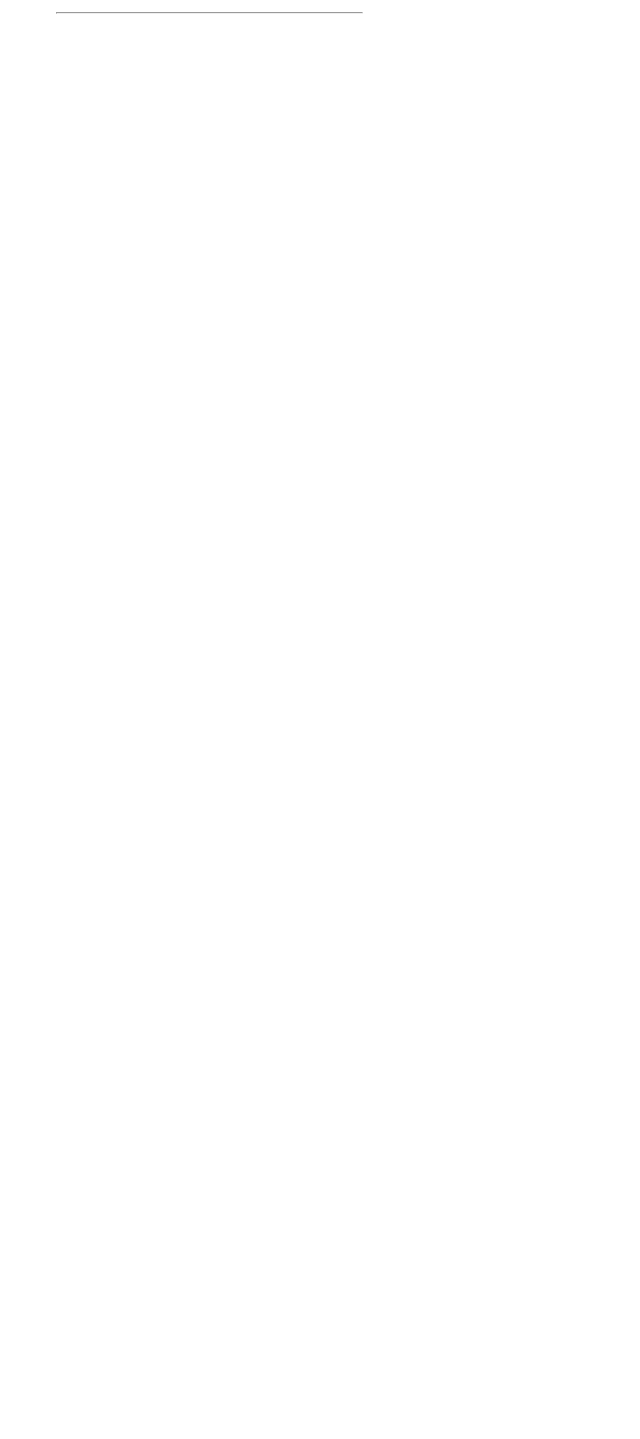
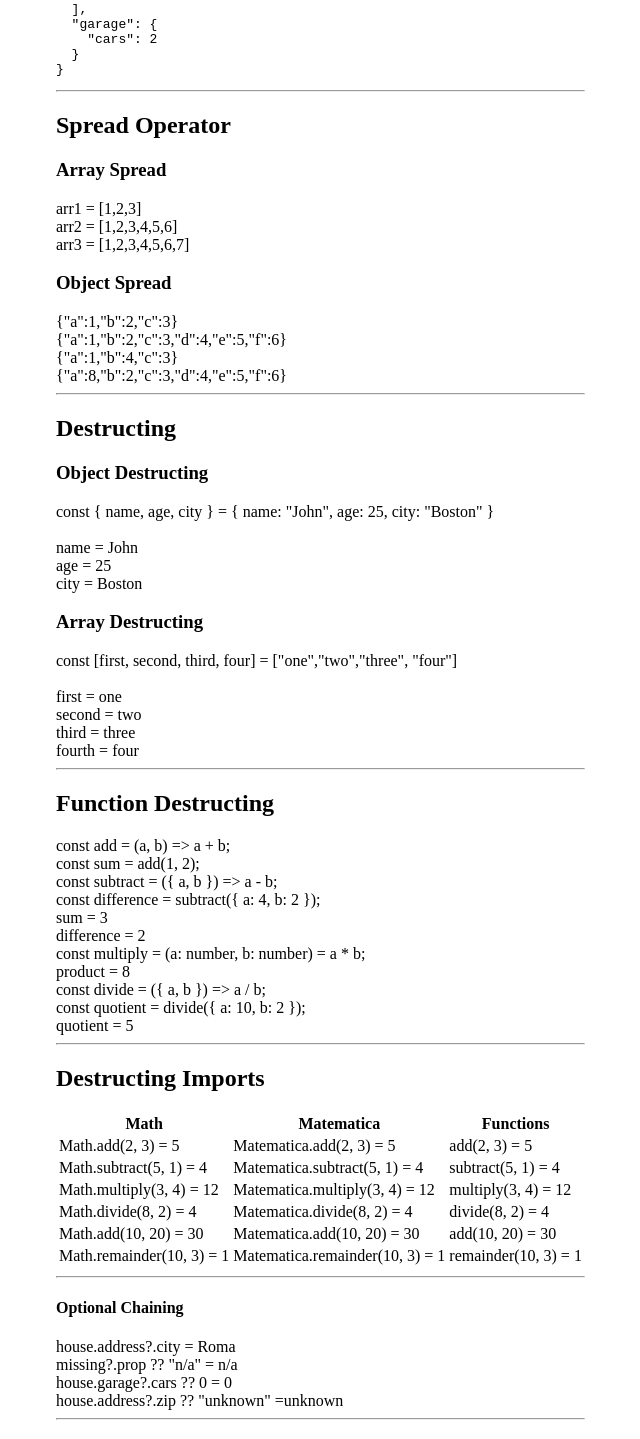
Before and after one commit to Jackerrigan/webdev-client, a Next.js app: page /labs/lab3 in a window 1280 px wide. Shown: the part 4791-6230 px from the top of the page, without its empty margins (59-699 px from the left). Before the commit the page ends 4824 px from the top, so only its background shows below. Built offline with nearby package versions, Linux system fonts and the light colour scheme.

Commit message:
destructing, chaining, spreader

```diff
--- /dev/null
+++ b/app/labs/lab3/Destructing.tsx
@@ -0,0 +1,32 @@
+export default function Destructing() {
+  const person = { name: "John", age: 25, city: "Boston" };
+  const { name, age, city } = person;
+  const numbers = ["one", "two", "three", "four"];
+  const [first, second, third, fourth] = numbers;
+  return (
+    <div id="wd-destructing">
+      <h2>Destructing</h2>
+      <h3>Object Destructing</h3>
+      const &#123; name, age, city &#125; = &#123; name: "John", age: 25, city: "Boston" &#125;
+      <br />
+      <br />
+      name = {name}
+      <br />
+      age = {age}
+      <br />
+      city = {city}
+      <h3>Array Destructing</h3>
+      const [first, second, third, four] = ["one","two","three", "four"]
+      <br />
+      <br />
+      first = {first}
+      <br />
+      second = {second}
+      <br />
+      third = {third}
+      <br />
+      fourth = {fourth}
+      <hr />
+    </div>
+  );
+}
--- /dev/null
+++ b/app/labs/lab3/DestructingImports.tsx
@@ -0,0 +1,52 @@
+import * as Matematica from "./Math";
+import Math, { add, divide, multiply, remainder, subtract } from "./Math";
+
+export default function DestructingImports() {
+  return (
+    <div id="wd-destructuring-imports">
+      <h2>Destructing Imports</h2>
+      <table className="w-full border-collapse text-sm">
+        <thead>
+          <tr>
+            <th>Math</th>
+            <th>Matematica</th>
+            <th>Functions</th>
+          </tr>
+        </thead>
+        <tbody>
+          <tr>
+            <td>Math.add(2, 3) = {Math.add(2, 3)}</td>
+            <td>Matematica.add(2, 3) = {Matematica.add(2, 3)}</td>
+            <td>add(2, 3) = {add(2, 3)}</td>
+          </tr>
+          <tr>
+            <td>Math.subtract(5, 1) = {Math.subtract(5, 1)}</td>
+            <td>Matematica.subtract(5, 1) = {Matematica.subtract(5, 1)}</td>
+            <td>subtract(5, 1) = {subtract(5, 1)}</td>
+          </tr>
+          <tr>
+            <td>Math.multiply(3, 4) = {Math.multiply(3, 4)}</td>
+            <td>Matematica.multiply(3, 4) = {Matematica.multiply(3, 4)}</td>
+            <td>multiply(3, 4) = {multiply(3, 4)}</td>
+          </tr>
+          <tr>
+            <td>Math.divide(8, 2) = {Math.divide(8, 2)}</td>
+            <td>Matematica.divide(8, 2) = {Matematica.divide(8, 2)}</td>
+            <td>divide(8, 2) = {divide(8, 2)}</td>
+          </tr>
+          <tr>
+            <td>Math.add(10, 20) = {Math.add(10, 20)}</td>
+            <td>Matematica.add(10, 20) = {Matematica.add(10, 20)}</td>
+            <td>add(10, 20) = {add(10, 20)}</td>
+          </tr>
+          <tr>
+            <td>Math.remainder(10, 3) = {Math.remainder(10, 3)}</td>
+            <td>Matematica.remainder(10, 3) = {Matematica.remainder(10, 3)}</td>
+            <td>remainder(10, 3) = {remainder(10, 3)}</td>
+          </tr>
+        </tbody>
+      </table>
+      <hr />
+    </div>
+  );
+}
--- /dev/null
+++ b/app/labs/lab3/FunctionDestructing.tsx
@@ -0,0 +1,37 @@
+export default function FunctionDestructing() {
+  const add = (a: number, b: number) => a + b;
+  const sum = add(1, 2);
+  const subtract = ({ a, b }: { a: number; b: number }) => a - b;
+  const difference = subtract({ a: 4, b: 2 });
+  const multiply = (a: number, b: number) => a * b;
+  const product = multiply(2, 4);
+  const divide = ({ a, b }: { a: number; b: number }) => a / b;
+  const quotient = divide({ a: 10, b: 2 });
+  return (
+    <div id="wd-function-destructing">
+      <h2>Function Destructing</h2>
+      const add = (a, b) =&gt; a + b;
+      <br />
+      const sum = add(1, 2);
+      <br />
+      const subtract = (&#123; a, b &#125;) =&gt; a - b;
+      <br />
+      const difference = subtract(&#123; a: 4, b: 2 &#125;);
+      <br />
+      sum = {sum}
+      <br />
+      difference = {difference}
+      <br />
+      const multiply = (a: number, b: number) = a * b;
+      <br />
+      product = {product}
+      <br />
+      const divide = (&#123; a, b &#125;) =&gt; a / b;
+      <br />
+      const quotient = divide(&#123; a: 10, b: 2 &#125;);
+      <br />
+      quotient = {quotient}
+      <hr />
+    </div>
+  );
+}
--- a/app/labs/lab3/House.tsx
+++ b/app/labs/lab3/House.tsx
@@ -15,6 +15,8 @@
     garage: { cars: 2 },
   };
   console.log(house);
+  console.log(house.owners);
+  console.log(house.address.city);
   return (
     <div id="wd-house">
       <h4>House</h4>
@@ -22,6 +24,8 @@
       {house.bedrooms}
       <h5>bathrooms</h5>
       {house.bathrooms}
+      <h5>Owners</h5>
+      {house.owners.join(", ")}
       <h5>Year Built</h5>
       {house.yearBuilt}
       <h5>Garage Cars</h5>
--- /dev/null
+++ b/app/labs/lab3/Math.ts
@@ -0,0 +1,23 @@
+export function add(a: number, b: number): number {
+  return a + b;
+}
+export function subtract(a: number, b: number): number {
+  return a - b;
+}
+export function multiply(a: number, b: number): number {
+  return a * b;
+}
+export function divide(a: number, b: number): number {
+  return a / b;
+}
+export function remainder(a: number, b: number): number {
+  return a % b;
+}
+const Math = {
+  add,
+  subtract,
+  multiply,
+  divide,
+  remainder,
+};
+export default Math;
--- /dev/null
+++ b/app/labs/lab3/OptionalChaining.tsx
@@ -0,0 +1,29 @@
+type House = {
+  bedrooms: number;
+  address?: { street: string; city: string; zip?: string };
+  garage?: { cars: number };
+};
+
+export default function OptionalChaining() {
+  const house: House = {
+    bedrooms: 4,
+    address: {
+      street: "Via Roma",
+      city: "Roma",
+    },
+  };
+  const missing = undefined as { prop?: string } | undefined;
+  return (
+    <div id="wd-optional-chaining">
+      <h4>Optional Chaining</h4>
+      house.address?.city = {house.address?.city}
+      <br />
+      missing?.prop ?? "n/a" = {missing?.prop ?? "n/a"}
+      <br />
+      house.garage?.cars ?? 0 = {house.garage?.cars ?? 0}
+      <br />
+      house.address?.zip ?? &quot;unknown&quot; ={house.address?.zip ?? "unknown"}
+      <hr />
+    </div>
+  );
+}
--- /dev/null
+++ b/app/labs/lab3/Spreader.tsx
@@ -0,0 +1,30 @@
+export default function Spreading() {
+  const arr1 = [1, 2, 3];
+  const arr2 = [...arr1, 4, 5, 6];
+  const arr3 = [...arr2, 7];
+  const obj1 = { a: 1, b: 2, c: 3 };
+  const obj2 = { ...obj1, d: 4, e: 5, f: 6 };
+  const obj3 = { ...obj1, b: 4 };
+  const obj4 = { ...obj2, a: 8 };
+  return (
+    <div id="wd-spreading">
+      <h2>Spread Operator</h2>
+      <h3>Array Spread</h3>
+      arr1 = {JSON.stringify(arr1)}
+      <br />
+      arr2 = {JSON.stringify(arr2)}
+      <br />
+      arr3 = {JSON.stringify(arr3)}
+      <br />
+      <h3>Object Spread</h3>
+      {JSON.stringify(obj1)}
+      <br />
+      {JSON.stringify(obj2)}
+      <br />
+      {JSON.stringify(obj3)}
+      <br />
+      {JSON.stringify(obj4)}
+      <hr />
+    </div>
+  );
+}
--- a/app/labs/lab3/page.tsx
+++ b/app/labs/lab3/page.tsx
@@ -4,10 +4,13 @@
 import BooleanVariables from "./BooleanVariables";
 import ConditionalOutputIfElse from "./ConditionalOutputIfElse";
 import ConditionalOutputInline from "./ConditionalOutputInline";
+import Destructing from "./Destructing";
+import DestructingImports from "./DestructingImports";
 import FilterFunction from "./FilterFunction";
 import FindFunction from "./FindFunction";
 import FindIndex from "./FindIndex";
 import ForLoops from "./ForLoops";
+import FunctionDestructing from "./FunctionDestructing";
 import House from "./House";
 import IfElse from "./IfElse";
 import ImpliedReturn from "./ImpliedReturn";
@@ -16,14 +19,17 @@
 import LegacyFunctions from "./LegacyFunctions";
 import MapFunction from "./MapFunction";
 import NullUndefined from "./NullUndefined";
+import OptionalChaining from "./OptionalChaining";
 import ReduceFunction from "./ReduceFunction";
 import SimpleArrays from "./SimpleArrays";
+import Spreader from "./Spreader";
 import TemplateLiterals from "./TemplateLiterals";
 import TernaryOperator from "./TernaryOperator";
 import VariablesAndConstants from "./VariablesAndConstants";
 import VariableTypes from "./VariableTypes";
 
 export default function Lab3() {
+  console.log("Hello World!");
   return (
     <div id="wd-lab3">
       <h2>Lab 3</h2>
@@ -51,6 +57,11 @@
       <ReduceFunction />
       <JsonStringify />
       <House />
+      <Spreader />
+      <Destructing />
+      <FunctionDestructing />
+      <DestructingImports />
+      <OptionalChaining />
     </div>
   );
 }
```
